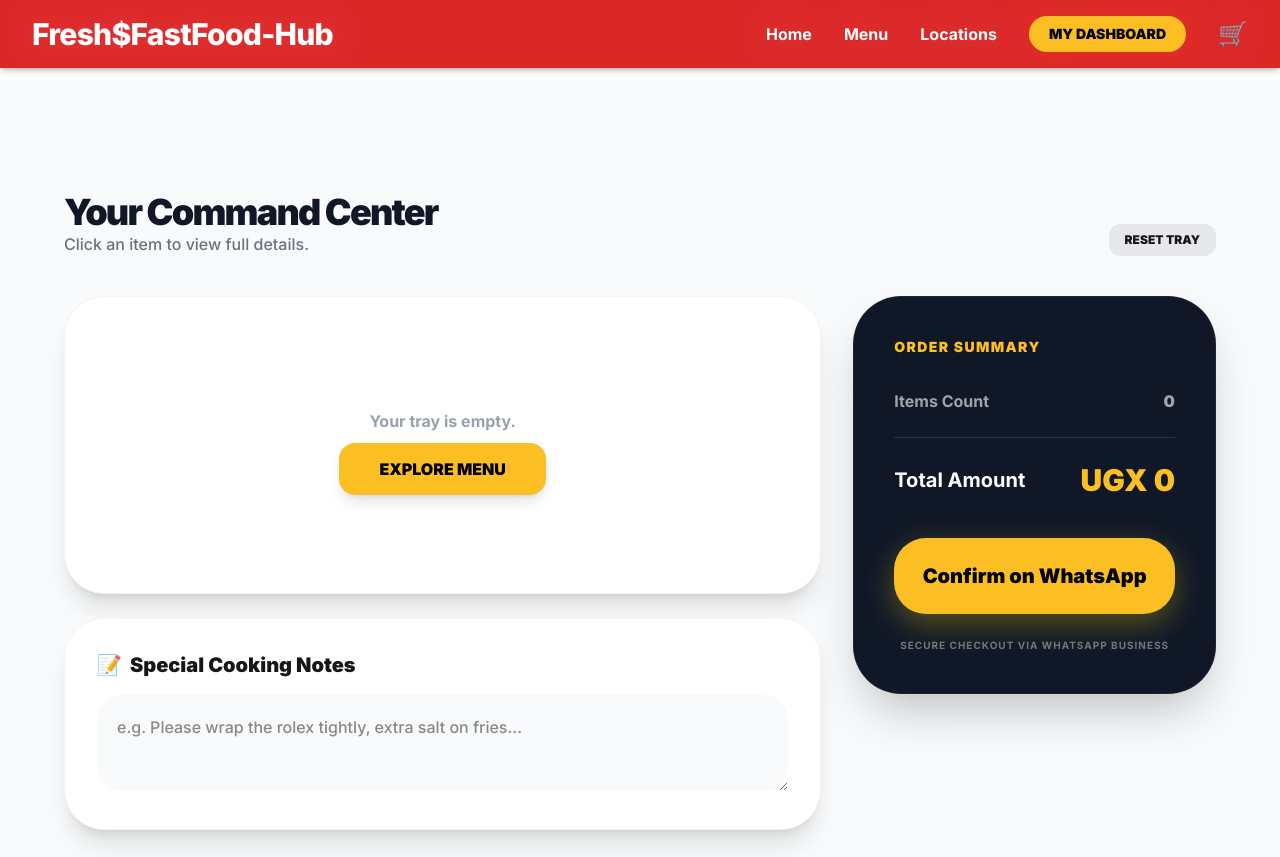
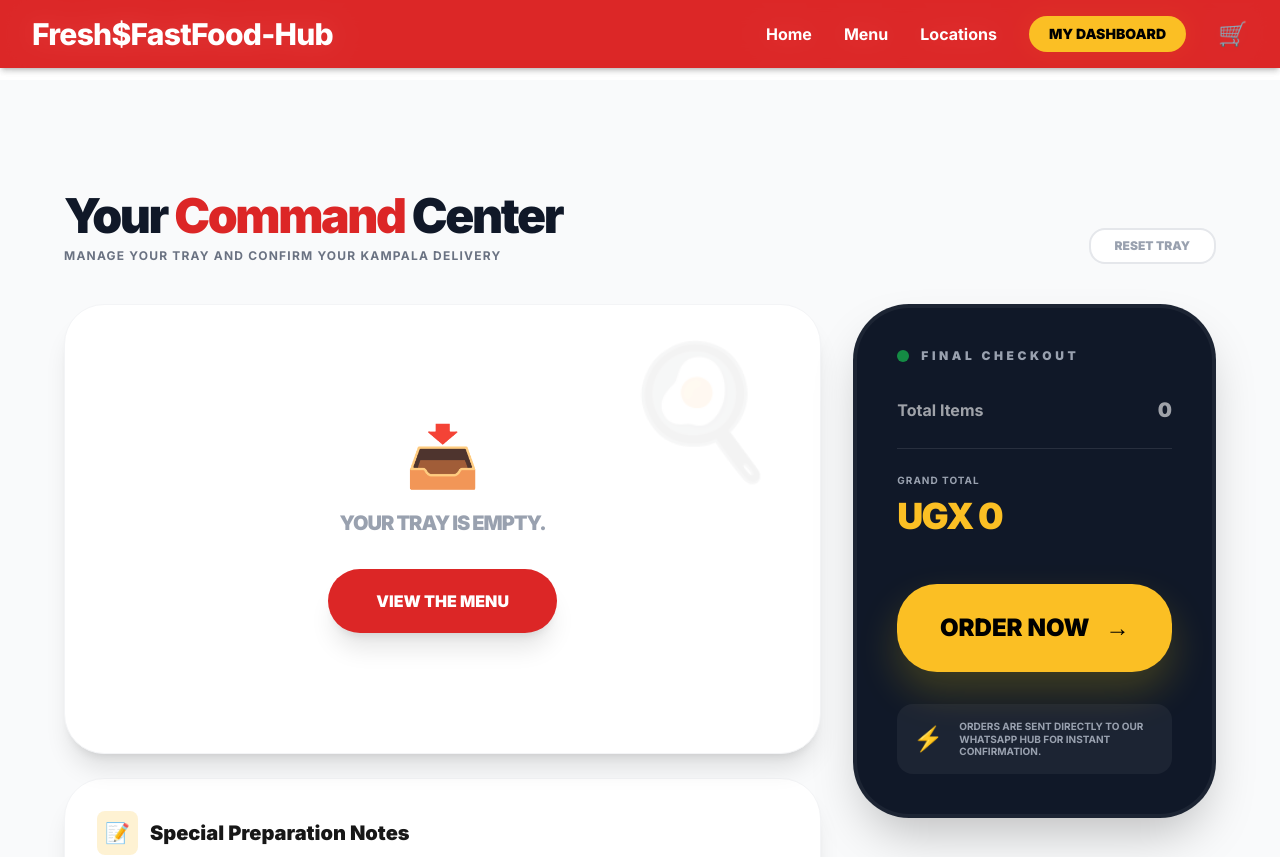
Before and after one commit to RWANGOGA/fresh-fastfood-hub, a Next.js app: page /dashboard in a window 1280 px wide. Shown: the top 857 px of the page. Built offline with nearby package versions, Linux system fonts and the light colour scheme.

Commit message:
Final Dashboard optimization with instant WhatsApp link

```diff
--- a/src/app/dashboard/page.tsx
+++ b/src/app/dashboard/page.tsx
@@ -10,13 +10,15 @@
   const { cart, removeFromCart, addToCart, clearCart, totalPrice } = useCartStore();
   const [instructions, setInstructions] = useState("");
 
+  // Professional Business Format: 256 (Country) + 756348528
   const phoneNumber = "256756348528";
 
   const handleWhatsAppOrder = () => {
     if (cart.length === 0) {
-      toast.error("Tray is empty!");
+      toast.error("Your tray is empty! Add some food first.");
       return;
     }
+
     const itemDetails = cart
       .map((item) => `• ${item.name} (x${item.quantity}) - UGX ${(item.price * item.quantity).toLocaleString()}`)
       .join("\n");
@@ -29,84 +31,97 @@
       `--------------------------\n` +
       `*Confirming for delivery!* 🛵`;
 
-    window.open(`https://wa.me/${phoneNumber}?text=${encodeURIComponent(message)}`, "_blank");
+    // Direct API link to bypass "Open in..." prompts on most browsers
+    const whatsappUrl = `https://api.whatsapp.com/send?phone=${phoneNumber}&text=${encodeURIComponent(message)}`;
+
+    // Immediate redirect for app-native feel
+    window.location.assign(whatsappUrl);
   };
 
   return (
     <>
       <Navbar />
 
-      {/* Floating Live Total Bubble - Visible on scroll */}
+      {/* Floating Live Total Bubble (Mobile Only) */}
       {cart.length > 0 && (
-        <div className="fixed bottom-24 right-6 z-50 bg-brand-red text-white px-6 py-3 rounded-full shadow-2xl font-black animate-bounce md:hidden">
+        <div className="fixed bottom-24 right-6 z-50 bg-brand-red text-white px-6 py-3 rounded-full shadow-2xl font-black animate-bounce md:hidden border-2 border-white">
           UGX {totalPrice().toLocaleString()}
         </div>
       )}
 
       <main className="min-h-screen bg-gray-50 pt-28 pb-12 px-6">
         <div className="max-w-6xl mx-auto">
-          <div className="flex justify-between items-end mb-10">
+
+          {/* Header Section */}
+          <div className="flex flex-col md:flex-row justify-between items-start md:items-end mb-10 gap-4">
             <div>
-              <h1 className="text-4xl font-black text-gray-900 tracking-tighter">Your Command Center</h1>
-              <p className="text-gray-500 font-medium">Click an item to view full details.</p>
+              <h1 className="text-4xl md:text-5xl font-black text-gray-900 tracking-tighter">
+                Your <span className="text-brand-red">Command</span> Center
+              </h1>
+              <p className="text-gray-500 font-bold mt-2 uppercase text-xs tracking-widest">
+                Manage your tray and confirm your Kampala delivery
+              </p>
             </div>
-            <button onClick={clearCart} className="bg-gray-200 hover:bg-red-100 hover:text-red-600 px-4 py-2 rounded-xl text-xs font-black transition-colors">
+            <button
+              onClick={clearCart}
+              className="bg-white border-2 border-gray-200 text-gray-400 hover:border-brand-red hover:text-brand-red px-6 py-2 rounded-2xl text-xs font-black transition-all active:scale-90"
+            >
               RESET TRAY
             </button>
           </div>
 
           <div className="grid grid-cols-1 lg:grid-cols-3 gap-8">
+
+            {/* Left Side: Cart Items & Notes */}
             <div className="lg:col-span-2 space-y-6">
 
-              {/* Item List */}
-              <div className="bg-white p-8 rounded-[2.5rem] shadow-xl border border-gray-100">
+              <div className="bg-white p-6 md:p-10 rounded-[2.5rem] shadow-xl border border-gray-100 relative overflow-hidden">
+                {/* Subtle Background Pattern */}
+                <div className="absolute top-0 right-0 p-10 opacity-5 pointer-events-none text-9xl">🍳</div>
+
                 {cart.length > 0 ? (
-                  <div className="space-y-6">
+                  <div className="space-y-8 relative z-10">
                     {cart.map((item) => (
-                      <div key={item.id} className="flex items-center justify-between border-b border-gray-50 pb-6 group">
+                      <div key={item.id} className="flex flex-col sm:flex-row items-center justify-between border-b border-gray-100 pb-8 group">
 
-                        {/* LINKED AREA: Image and Name click to Detail Page */}
-                        <Link href={`/menu/${item.id}`} className="flex items-center gap-4 flex-1">
-                          <div className="w-20 h-20 rounded-2xl overflow-hidden relative shadow-inner">
+                        <Link href={`/menu/${item.id}`} className="flex items-center gap-6 flex-1 w-full sm:w-auto mb-4 sm:mb-0">
+                          <div className="w-24 h-24 rounded-[2rem] overflow-hidden relative shadow-lg ring-4 ring-gray-50">
                             <img
                               src={item.imageUrl}
                               alt={item.name}
-                              className="w-full h-full object-cover brightness-110 contrast-110 group-hover:scale-110 transition-transform duration-500"
+                              className="w-full h-full object-cover group-hover:scale-110 transition-transform duration-500"
                             />
-                            <div className="absolute inset-0 bg-black/10 group-hover:bg-transparent transition-colors" />
                           </div>
                           <div>
-                            <p className="font-black text-gray-900 text-lg group-hover:text-brand-red transition-colors">
+                            <p className="font-black text-gray-900 text-xl group-hover:text-brand-red transition-colors">
                               {item.name}
                             </p>
-                            <p className="text-brand-green font-bold text-sm underline opacity-0 group-hover:opacity-100 transition-opacity">
-                              View Full Info →
+                            <p className="text-brand-green font-black">
+                              UGX {item.price.toLocaleString()}
                             </p>
                           </div>
                         </Link>
 
-                        {/* Controls */}
-                        <div className="flex items-center gap-4">
-                          <div className="flex items-center bg-gray-100 rounded-2xl p-1">
+                        <div className="flex items-center bg-gray-50 rounded-2xl p-2 border border-gray-100">
                           <button
                             onClick={() => removeFromCart(item.id)}
-                              className="w-8 h-8 flex items-center justify-center font-black text-xl hover:bg-white rounded-xl transition-all"
+                            className="w-10 h-10 flex items-center justify-center font-black text-2xl hover:bg-white hover:shadow-sm rounded-xl transition-all text-brand-red"
                           >-</button>
-                            <span className="px-4 font-black">{item.quantity}</span>
+                          <span className="px-6 font-black text-lg">{item.quantity}</span>
                           <button
                             onClick={() => addToCart(item)}
-                              className="w-8 h-8 flex items-center justify-center font-black text-xl hover:bg-white rounded-xl transition-all"
+                            className="w-10 h-10 flex items-center justify-center font-black text-2xl hover:bg-white hover:shadow-sm rounded-xl transition-all text-brand-green"
                           >+</button>
-                          </div>
                         </div>
                       </div>
                     ))}
                   </div>
                 ) : (
                   <div className="text-center py-20">
-                    <p className="text-gray-400 font-bold mb-6">Your tray is empty.</p>
-                    <Link href="/menu" className="bg-brand-yellow text-black px-10 py-4 rounded-2xl font-black shadow-lg">
-                      EXPLORE MENU
+                    <div className="text-6xl mb-6">📥</div>
+                    <p className="text-gray-400 font-black text-xl mb-8 uppercase tracking-tighter">Your tray is empty.</p>
+                    <Link href="/menu" className="inline-block bg-brand-red text-white px-12 py-5 rounded-[2rem] font-black shadow-xl hover:shadow-none transition-all hover:translate-y-1">
+                      VIEW THE MENU
                     </Link>
                   </div>
                 )}
@@ -114,31 +129,36 @@
 
               {/* Special Instructions */}
               <div className="bg-white p-8 rounded-[2.5rem] shadow-xl border border-gray-100">
-                <h3 className="text-xl font-black mb-4 flex items-center gap-2">
-                  <span>📝</span> Special Cooking Notes
+                <h3 className="text-xl font-black mb-4 flex items-center gap-3">
+                  <span className="bg-brand-yellow/20 p-2 rounded-lg">📝</span>
+                  Special Preparation Notes
                 </h3>
                 <textarea
-                  className="w-full h-24 p-5 bg-gray-50 rounded-[1.5rem] border-none focus:ring-4 focus:ring-brand-yellow/20 transition-all font-medium"
-                  placeholder="e.g. Please wrap the rolex tightly, extra salt on fries..."
+                  className="w-full h-32 p-6 bg-gray-50 rounded-[2rem] border-2 border-transparent focus:border-brand-yellow focus:bg-white outline-none transition-all font-bold text-gray-700"
+                  placeholder="e.g. Extra onions on the Rolex, or 'Don't put chili'..."
                   value={instructions}
                   onChange={(e) => setInstructions(e.target.value)}
                 />
               </div>
             </div>
 
-            {/* Summary Sidebar */}
+            {/* Right Side: Summary Sidebar */}
             <div className="lg:col-span-1">
-              <div className="bg-gray-900 text-white p-10 rounded-[3rem] shadow-2xl sticky top-28 border border-white/5">
-                <h3 className="text-sm font-black text-brand-yellow uppercase tracking-widest mb-8">Order Summary</h3>
-                <div className="space-y-6 mb-10">
+              <div className="bg-gray-900 text-white p-10 rounded-[3.5rem] shadow-2xl sticky top-28 border-4 border-white/5">
+                <div className="flex items-center gap-3 mb-8">
+                   <div className="w-3 h-3 bg-brand-green rounded-full animate-pulse" />
+                   <h3 className="text-xs font-black text-gray-400 uppercase tracking-[0.3em]">Final Checkout</h3>
+                </div>
+
+                <div className="space-y-6 mb-12">
                    <div className="flex justify-between items-center opacity-60">
-                      <span className="font-bold">Items Count</span>
-                      <span className="font-black">{cart.reduce((acc, item) => acc + item.quantity, 0)}</span>
+                      <span className="font-bold">Total Items</span>
+                      <span className="font-black text-xl">{cart.reduce((acc, item) => acc + item.quantity, 0)}</span>
                    </div>
                    <div className="h-[1px] bg-white/10 w-full" />
-                   <div className="flex justify-between items-center">
-                      <span className="text-xl font-bold">Total Amount</span>
-                      <span className="text-3xl font-black text-brand-yellow">
+                   <div>
+                      <span className="text-gray-400 font-bold block mb-2 uppercase text-[10px] tracking-widest">Grand Total</span>
+                      <span className="text-4xl font-black text-brand-yellow tracking-tighter">
                         UGX {totalPrice().toLocaleString()}
                       </span>
                    </div>
@@ -146,14 +166,18 @@
 
                 <button
                   onClick={handleWhatsAppOrder}
-                  className="w-full bg-brand-yellow text-black py-6 rounded-[2rem] font-black text-xl hover:scale-105 active:scale-95 transition-all shadow-[0_10px_30px_rgba(255,214,0,0.3)]"
+                  className="w-full bg-brand-yellow text-black py-7 rounded-[2.5rem] font-black text-2xl hover:bg-white transition-all shadow-[0_20px_40px_rgba(255,214,0,0.2)] flex items-center justify-center gap-4 group"
                 >
-                  Confirm on WhatsApp
+                  <span>ORDER NOW</span>
+                  <span className="group-hover:translate-x-2 transition-transform">→</span>
                 </button>
 
-                <p className="text-center text-[10px] uppercase font-bold mt-6 opacity-40 tracking-widest">
-                  Secure Checkout via WhatsApp Business
+                <div className="mt-8 flex items-center gap-4 p-4 bg-white/5 rounded-2xl">
+                   <span className="text-2xl">⚡</span>
+                   <p className="text-[10px] font-bold text-gray-400 leading-tight uppercase">
+                     Orders are sent directly to our WhatsApp hub for instant confirmation.
                    </p>
+                </div>
               </div>
             </div>
           </div>
```
Lines whose indentation alone changed are shown as unchanged.
